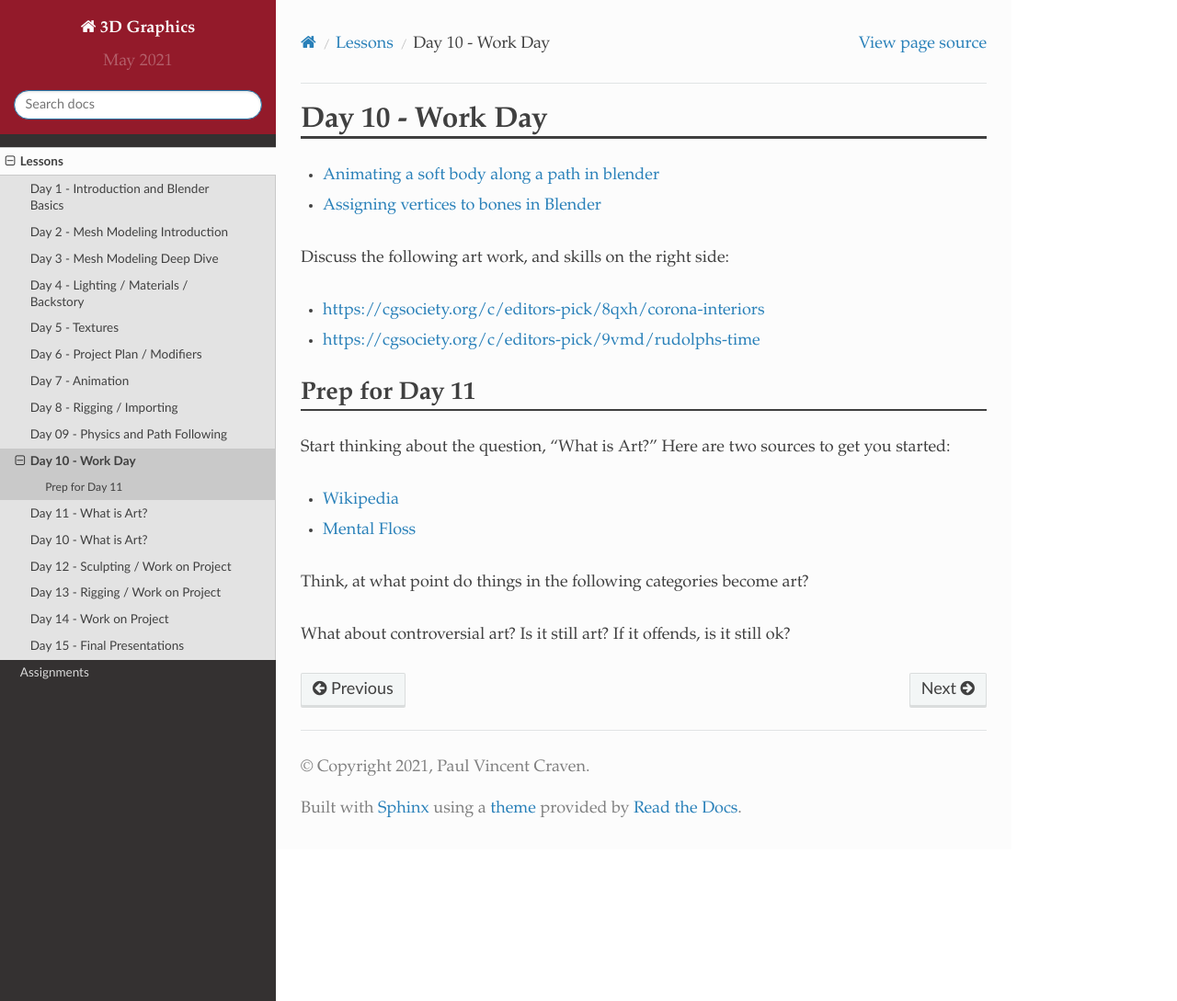
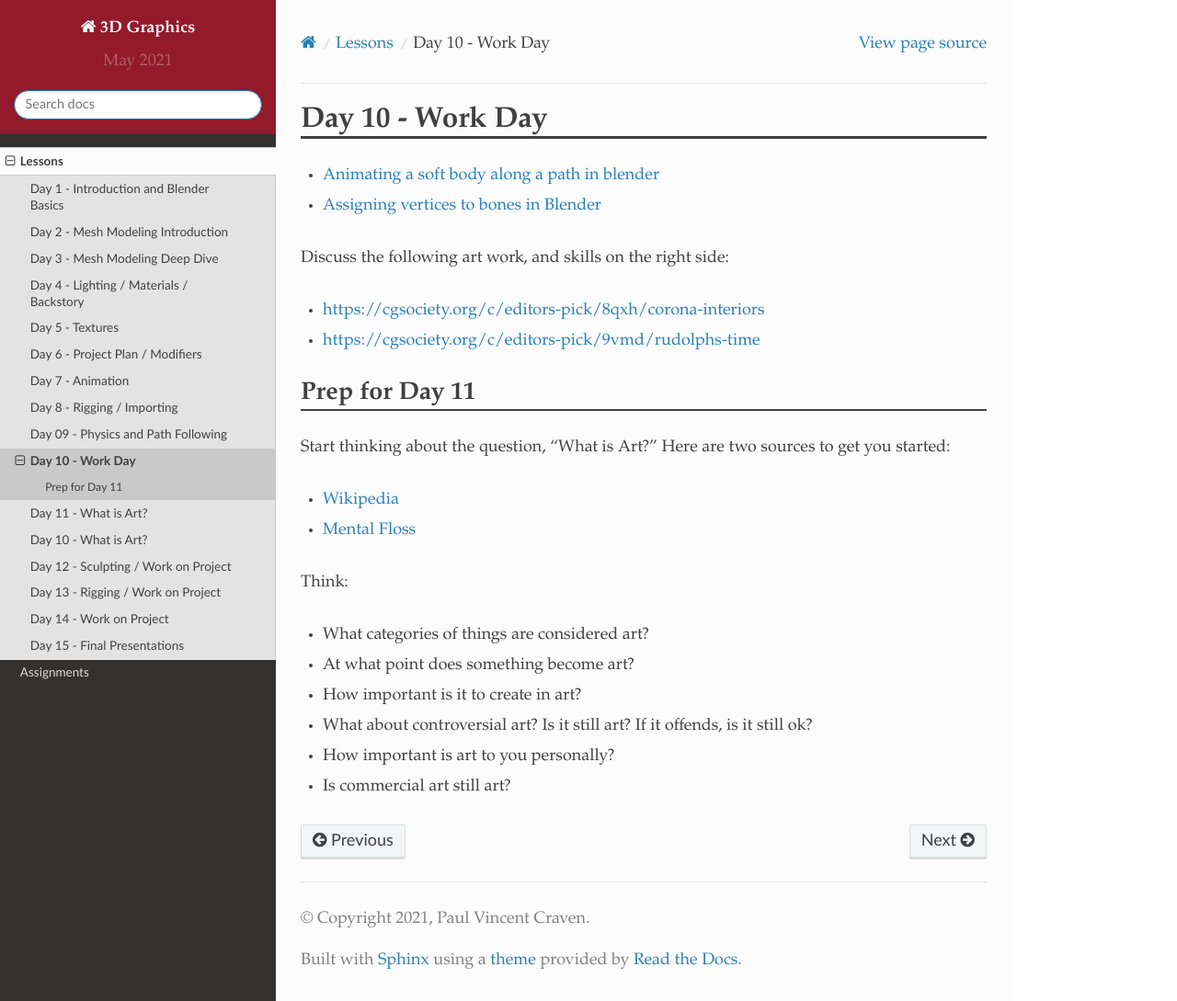
Before and after one commit to pvcraven/3d_graphics_class, a Sphinx documentation site: the page built from source/lessons/day_10/day_10.rst, in a window 1280 px wide and 1089 px high. Shown: the whole window at 92% size. Built offline with Sphinx 7.4.7 and the Read the Docs theme 2.0.0, drawn with Linux system fonts in a browser that asks for light colours.

Commit message:
Update day_10.rst

```diff
--- a/source/lessons/day_10/day_10.rst
+++ b/source/lessons/day_10/day_10.rst
@@ -19,6 +19,11 @@ to get you started:
 * `Wikipedia <https://en.wikipedia.org/wiki/What_Is_Art%3F>`_
 * `Mental Floss <http://mentalfloss.com/article/57501/27-responses-question-what-art>`_
 
-Think, at what point do things in the following categories become art?
+Think:
 
-What about controversial art? Is it still art? If it offends, is it still ok?
+* What categories of things are considered art?
+* At what point does something become art?
+* How important is it to create in art?
+* What about controversial art? Is it still art? If it offends, is it still ok?
+* How important is art to you personally?
+* Is commercial art still art?
```
